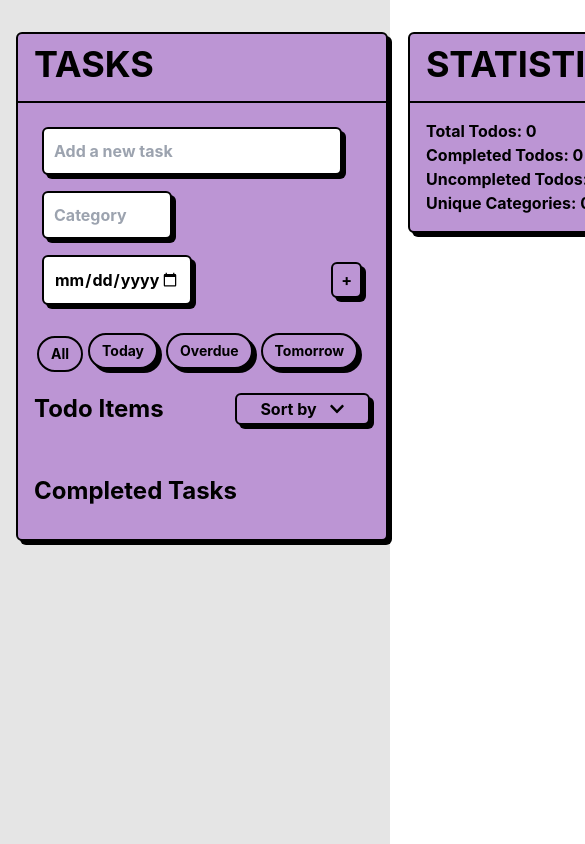
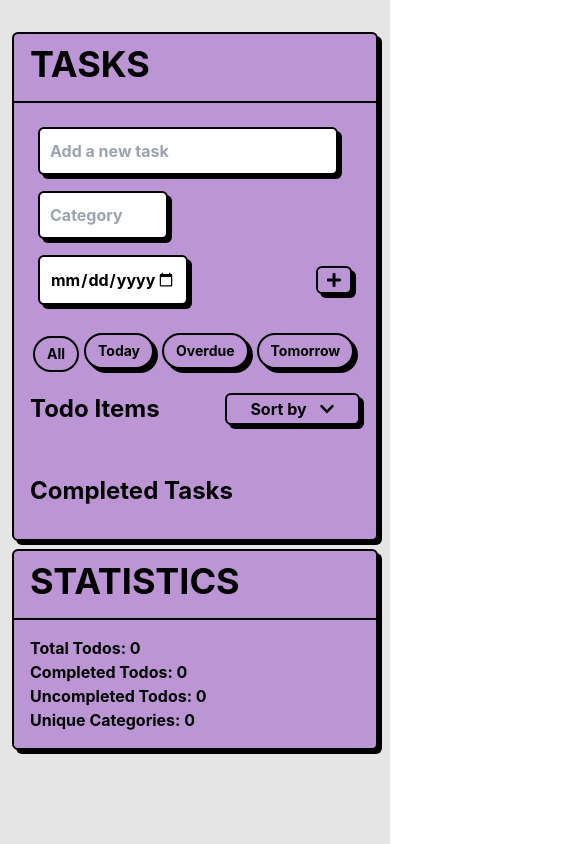
Before and after one commit to ehoffman66/todo, a React (Create React App) app: page / in a window 390 px wide. Shown: the top 844 px of the page, 585 px wide, since content can reach past the window. Built offline with nearby package versions, Linux system fonts and the light colour scheme.

Commit message:
Responsive cards for mobile

```diff
--- a/src/App.css
+++ b/src/App.css
@@ -80,3 +80,36 @@
 .stats-card {
   margin-left: 10px;
 }
+
+.container {
+  display: flex;
+  flex-wrap: wrap;
+  justify-content: space-between;
+}
+
+.container > div {
+  flex: 1 0 21em; /* Adjust this value based on when you want to wrap */
+  margin: 1em;
+}
+
+@media (max-width: 600px) {
+  .container > div {
+    flex-basis: 100%;
+  }
+}
+
+.app {
+  padding: 20px;
+}
+
+.grid-container {
+  display: grid;
+  grid-template-columns: 1fr;
+  gap: 20px;
+}
+
+@media (min-width: 600px) {
+  .grid-container {
+    grid-template-columns: 1fr 1fr;
+  }
+}
--- a/src/App.js
+++ b/src/App.js
@@ -5,7 +5,7 @@ import Input from './components/Input';
 import Card from './components/Card';
 import Badge from './components/Badge';
 import Select from './components/Select';
-import { FaTrash, FaRegCalendarAlt, FaPencilAlt } from 'react-icons/fa';
+import { FaTrash, FaRegCalendarAlt, FaPencilAlt, FaPlus } from 'react-icons/fa';
 
 function App() {
    const [todos, setTodos] = useState(() => {
@@ -142,9 +142,9 @@ function App() {
 
    return (
       <div className="font-sans bg-brand-gray min-h-screen">
-        <div className="container mx-auto px-4 py-8">
-            <div style={{ display: 'flex', justifyContent: 'space-between' }}>
-               <div>
+        <div className="container mx-auto px-3 py-8">
+          <div className="flex flex-col md:flex-row">
+            <div className="md:w-3/4 md:mr-4 mb-2 md:mb-0">
               <Card heading={<span style={{ fontSize: '2em' }}>TASKS</span>} paragraph={
                 <div>
                      <form onSubmit={addTodo} className="flex flex-wrap items-center mb-4">
@@ -174,7 +174,9 @@ function App() {
                         />
                      </div>
                      <div className="m-2">
-                  <Button className="p-10" onClick={addTodo}>+</Button>
+                        <Button type="submit">
+                           <FaPlus />
+                        </Button>
                      </div>
                      </form>
                <div className="mb-4 flex flex-wrap space-x-2">
@@ -249,7 +251,7 @@ function App() {
                                     key={todo.id}
                                     className={`flex items-start justify-between ${todo.completed ? 'line-through' : ''}`}
                                  >
-                                 <div>
+                                 <div className="md:w-1/2">
                                        <Checkbox
                                           item={todo.text}
                                           checked={todo.completed}
@@ -276,7 +278,7 @@ function App() {
                   </div>
                }/>
                   </div>
-               <div style={{ alignSelf: 'flex-start', marginLeft: '20px' }}>
+                  <div>
                      <Card
                         heading={<span style={{ fontSize: '2em' }}>STATISTICS</span>}
                         paragraph={
@@ -292,6 +294,7 @@ function App() {
                </div>
             </div>
          </div>
+
    );
 }
 
```
Lines whose indentation alone changed are shown as unchanged.
